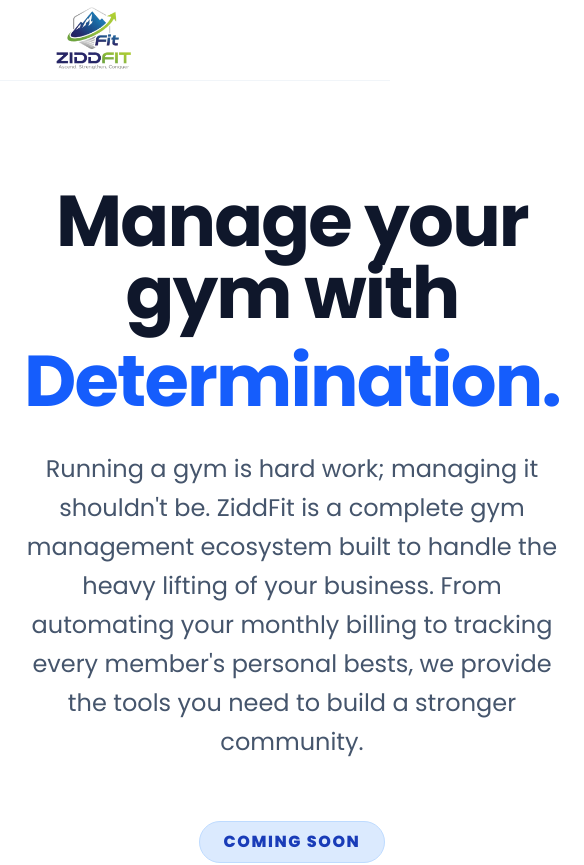
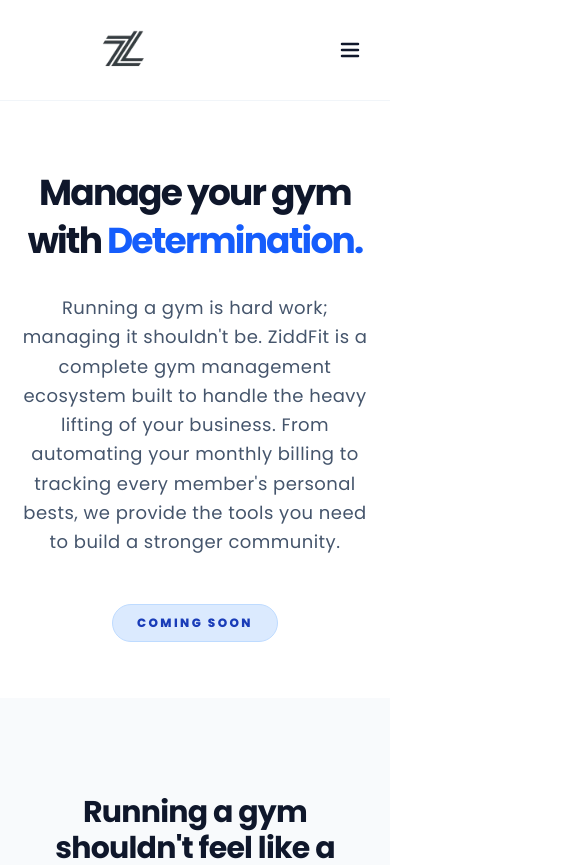
Before and after one commit to tri-dip/ziddfit-newlanding, a Next.js app: page / in a window 390 px wide. Shown: the top 865 px of the page, 584 px wide, since content can reach past the window. Built offline with nearby package versions, Linux system fonts and the light colour scheme.

Commit message:
responsive design added

```diff
--- a/src/components/contact.tsx
+++ b/src/components/contact.tsx
@@ -90,12 +90,12 @@
 
           {status === "success" && (
             <p className="text-center font-bold text-green-600 animate-bounce">
-              ✓ Message stored in ZiddFit database!
+               Message send to ZiddFit!
             </p>
           )}
           {status === "error" && (
             <p className="text-center font-bold text-red-600">
-              ✕ Failed to save. Please check your connection.
+               Failed to send. Please check your connection.
             </p>
           )}
         </form>
--- a/src/components/footer.tsx
+++ b/src/components/footer.tsx
@@ -3,10 +3,10 @@
 
 export default function Footer() {
   return (
-    <footer className="pt-0 pb-20 border-t border-slate-100 bg-white">
+    <footer className="pt-0 pb-10 border-t border-slate-100 bg-white">
       <div className="max-w-7xl mx-auto px-6 text-center">
         <div className="mb-8">
-          <h3 className="text-xl font-bold text-slate-900 tracking-tighter">ZIDDFIT</h3>
+          <h3 className="text-s font-bold text-slate-900 tracking-tighter">ZIDDFIT</h3>
           <p className="text-slate-500 text-sm mt-1">Determination in every rep.</p>
         </div>
 
--- a/src/components/hero.tsx
+++ b/src/components/hero.tsx
@@ -3,20 +3,19 @@
 
 export default function Hero() {
   return (
-    <header className="pt-24 pb-0 px-6 text-center max-w-7xl mx-auto">
-      {/* Coming Soon Badge */}
-
-      {/* Main Headline */}
-      <h1 className="text-7xl md:text-7xl font-bold mb-8 tracking-tight text-slate-900">
-        Manage your gym with <span className="mt-4 inline-block text-blue-600">Determination.</span>
+    <header className="pt-16 md:pt-32 pb-0 px-4 md:px-6 text-center max-w-7xl mx-auto">
+      {/* Main Headline - Added tracking-tighter for a modern look and adjusted widths */}
+      <h1 className="text-4xl sm:text-5xl md:text-8xl font-bold mb-8 md:mb-12 tracking-tighter text-slate-900">
+        Manage your gym with <span className="mt-2 md:mt-4 inline-block text-blue-600">Determination.</span>
       </h1>
 
-      {/* Description Paragraph */}
-      <p className="text-2xl text-slate-600 mb-15 leading-relaxed">
+      {/* Description Paragraph - Increased max-width and leading for desktop spread */}
+      <p className="text-lg md:text-2xl text-slate-600 mb-12 md:mb-20 leading-relaxed md:leading-[1.6] max-w-5xl mx-auto tracking-wide">
         Running a gym is hard work; managing it shouldn't be. ZiddFit is a complete gym management ecosystem built to handle the heavy lifting of your business. From automating your monthly billing to tracking every member's personal bests, we provide the tools you need to build a stronger community.
       </p>
 
-      <div className="inline-block px-6 py-2 mb-4 rounded-full bg-blue-100 border border-blue-200 text-m font-extrabold uppercase tracking-[0.1em] text-blue-800">
+      {/* Coming Soon Badge */}
+      <div className="inline-block px-6 py-2.5 mb-12 rounded-full bg-blue-100 border border-blue-200 text-xs md:text-sm font-extrabold uppercase tracking-[0.2em] text-blue-800">
         Coming Soon
       </div>
     </header>
--- a/src/components/nav.tsx
+++ b/src/components/nav.tsx
@@ -1,28 +1,80 @@
 // src/components/Navbar.tsx
+'use client';
+
+import { useState } from 'react';
 import Image from 'next/image';
 import Link from 'next/link';
 
 export default function Navbar() {
+  const [isOpen, setIsOpen] = useState(false);
+
   return (
     <nav className="sticky top-0 z-50 bg-white/80 backdrop-blur-md border-b border-slate-100">
-      <div className="max-w-7xl mx-auto px-6 h-20 flex justify-between items-center">
-        {/* Wrap Logo in Link to go home */}
-        <Link href="/">
+      <div className="max-w-7xl mx-auto px-6 h-25 flex justify-between items-center">
+        {/* Logo */}
+        <Link href="/" className="flex items-center">
           <Image
-            src="/Gemini_Generated_Image_a9vtra9vtra9vtra-removebg-preview.png"
+            src="/Gemini_Generated_Image_sil1dksil1dksil1-removebg-preview.png"
             alt="ZiddFit Logo"
-            width={140}
-            height={35}
+            width={200}
+            height={70}
             className="cursor-pointer"
           />
         </Link>
 
-        <div className="hidden md:flex gap-10 text-sm font-semibold uppercase tracking-widest text-slate-500">
-          {/* Update this to a Link */}
-          <Link href="/mission" className="hover:text-blue-600 transition">
+        {/* Desktop Navigation */}
+        <div className="hidden md:flex gap-10 text-m font-semibold uppercase tracking-widest text-slate-500">
+          <Link href="/mission" className="hover:text-blue-600 transition-colors duration-200">The Mission</Link>
+          <Link href="/contact" className="hover:text-blue-600 transition-colors duration-200">Contact</Link>
+        </div>
+
+        {/* Mobile Menu Button - 3 Horizontal Slashes */}
+        <button
+          onClick={() => setIsOpen(!isOpen)}
+          className="md:hidden flex flex-col justify-center items-center w-8 h-8 group"
+          aria-label="Toggle Menu"
+        >
+          <svg
+            viewBox="0 0 24 24"
+            className="w-6 h-6 stroke-slate-900"
+            fill="none"
+            strokeWidth="2.5"
+            strokeLinecap="round"
+          >
+            <path
+              d="M4 6h16"
+              className={`transition-all duration-300 origin-center ${isOpen ? 'rotate-45 translate-y-[6px]' : ''}`}
+            />
+            <path
+              d="M4 12h16"
+              className={`transition-all duration-300 ${isOpen ? 'opacity-0' : 'opacity-100'}`}
+            />
+            <path
+              d="M4 18h16"
+              className={`transition-all duration-300 origin-center ${isOpen ? '-rotate-45 -translate-y-[6px]' : ''}`}
+            />
+          </svg>
+        </button>
+      </div>
+
+      {/* Mobile Menu Dropdown */}
+      <div className={`md:hidden overflow-hidden transition-all duration-500 ease-in-out ${isOpen ? 'max-h-80 opacity-100' : 'max-h-0 opacity-0'}`}>
+        <div className="bg-white border-t border-slate-100 p-4 flex flex-col gap-2 text-sm font-bold uppercase tracking-[0.2em]">
+
+          <Link
+            href="/mission"
+            className="px-4 py-4 rounded-xl text-slate-600 hover:text-blue-600 hover:bg-blue-50 transition-all duration-200"
+          >
             The Mission
           </Link>
-          <Link href="/contact" className="cursor-default hover:text-blue-600 transition">Contact</Link>
+
+          <Link
+            href="/contact"
+            className="px-4 py-4 rounded-xl text-slate-600 hover:text-blue-600 hover:bg-blue-50 transition-all duration-200"
+          >
+            Contact
+          </Link>
+
         </div>
       </div>
     </nav>
```
Also changed, not shown: public/Gemini_Generated_Image_a9vtra9vtra9vtra-removebg-preview.png (deleted), public/Gemini_Generated_Image_sil1dksil1dksil1-removebg-preview.png (added).
